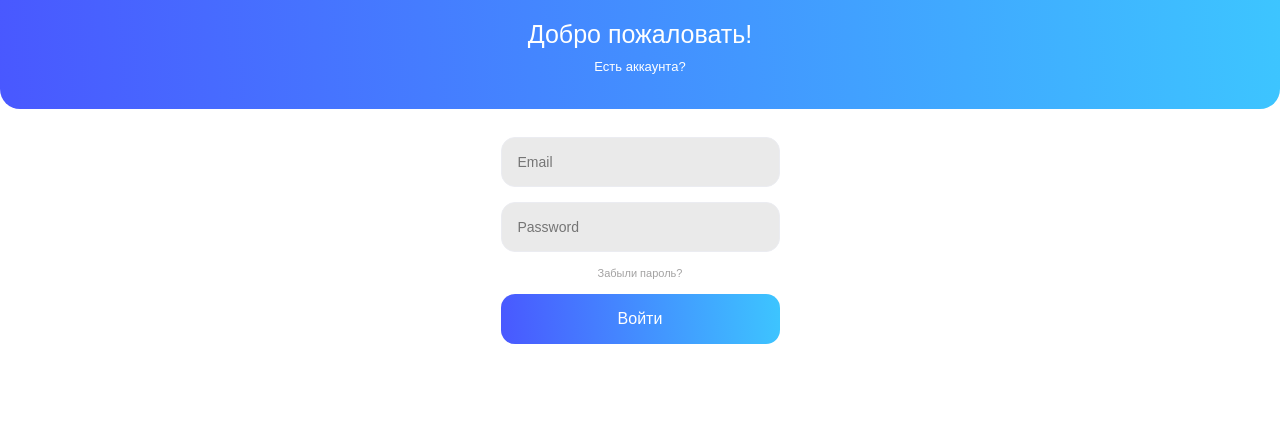
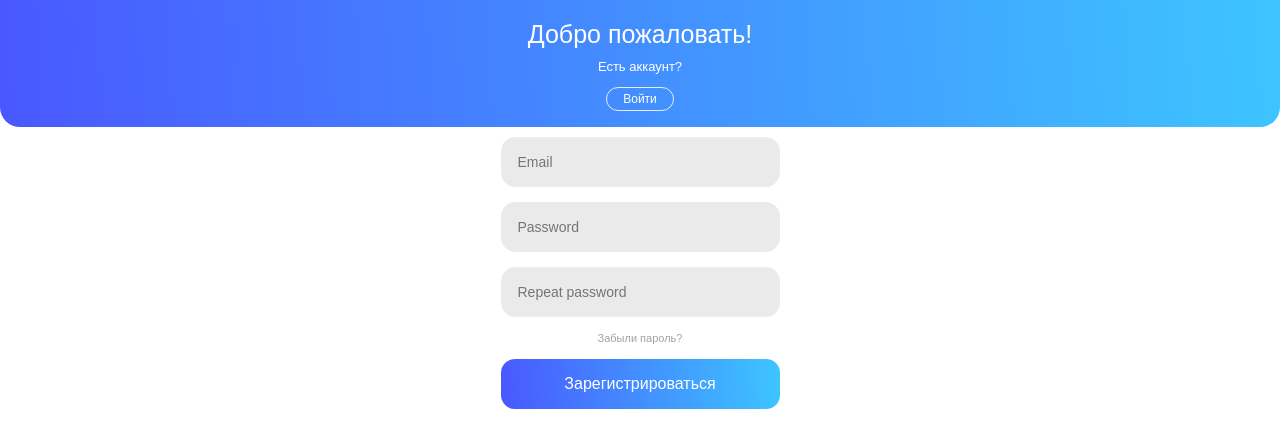
Before and after one commit to chaaarmix/treatment, a React (Create React App) app: page /register in a window 1280 px wide. Shown: the top 448 px of the page. Built offline with nearby package versions, Linux system fonts and the light colour scheme.

Commit message:
подключени бд к странице регистрации и входа

```diff
--- a/src/components/AppRouter.jsx
+++ b/src/components/AppRouter.jsx
@@ -1,18 +1,20 @@
-import React from 'react';
-import {Routes, Route, Navigate} from "react-router-dom";
-import {routes} from "../router";
+import { useContext } from "react";
+import { Routes, Route, Navigate } from "react-router-dom";
+import { UserContext } from "./UserProvider";
+import Enter from "../pages/Enter";
+import FirstAidKit from "../pages/FirstAidKit";
+import Register from "../pages/Register";
+import Error from "../pages/Error";
 
 const AppRouter = () => {
+    const { userData } = useContext(UserContext);
+
     return (
         <Routes>
-            {routes.map(route => (
-                <Route
-                    path={route.path}
-                    element={route.element}
-                    key={route.path}
-                />
-            ))}
-            <Route path="*" element={<Navigate to="/error" replace />} />
+            <Route path="/" element={!userData ? <Enter /> : <Navigate to="/firstAidKit" />} />
+            <Route path="/register" element={!userData ? <Register /> : <Navigate to="/firstAidKit" />} />
+            <Route path="/firstAidKit" element={userData ? <FirstAidKit /> : <Navigate to="/" />} />
+            <Route path="*" element={<Error />} />
         </Routes>
     );
 };
--- a/src/components/UserProvider.jsx
+++ b/src/components/UserProvider.jsx
@@ -1,24 +1,23 @@
-import React, {createContext, useEffect, useState} from 'react';
+import React, { createContext, useState, useEffect } from "react";
 
-export const UserContext = createContext();
-
-const initialUserData = {
-    firstName: '',
-    lastName: '',
-    middleName: '',
-    email: '',
-    userType: 'unauthorized',
-};
+export const UserContext = createContext(null);
 
 const UserProvider = ({ children }) => {
-    const [userData, setUserData] = useState(() => {
-        const storedData = localStorage.getItem('userData');
-        return storedData ? JSON.parse(storedData) : initialUserData;
-    });
+    const [userData, setUserData] = useState(null);
 
     useEffect(() => {
-        localStorage.setItem('userData', JSON.stringify(userData));
-    }, [userData]);
+        const token = localStorage.getItem("token");
+        if (token) {
+            fetch("http://localhost:5000/me", {
+                headers: { Authorization: `Bearer ${token}` }
+            })
+                .then(res => res.json())
+                .then(data => {
+                    if (data.id) setUserData(data);
+                })
+                .catch(() => setUserData(null));
+        }
+    }, []);
 
     return (
         <UserContext.Provider value={{ userData, setUserData }}>
--- a/src/pages/Enter.jsx
+++ b/src/pages/Enter.jsx
@@ -1,29 +1,30 @@
-import React, { useContext, useState } from 'react';
-import useFetch from "../hooks/useFetch";
-import { useNavigate } from 'react-router-dom';
+import React, { useContext, useState } from "react";
+import { useNavigate } from "react-router-dom";
 import { UserContext } from "../components/UserProvider";
-import { Link } from 'react-router-dom';
 
 const Enter = () => {
-    const [email, setEmail] = useState('');
-    const [password, setPassword] = useState('');
-    const [error, setError] = useState('');
+    const [email, setEmail] = useState("");
+    const [password, setPassword] = useState("");
+    const [error, setError] = useState("");
     const { setUserData } = useContext(UserContext);
     const navigate = useNavigate();
-    const [users, setUsers] = useState([]);
 
-    useFetch('/data/usersData.json', setUsers);
-
-    const handleLogin = (e) => {
+    const handleLogin = async (e) => {
         e.preventDefault();
 
-        const user = users.find(u => u.email === email && u.password === password);
+        const response = await fetch("http://localhost:5000/", {
+            method: "POST",
+            headers: { "Content-Type": "application/json" },
+            body: JSON.stringify({ email, password }),
+        });
 
-        if (user) {
-            setUserData(user);
-            navigate('/FirstAidKit');
+        const data = await response.json();
+
+        if (response.ok) {
+            localStorage.setItem("token", data.token);
+            navigate("/FirstAidKit");
         } else {
-            setError('Неверные данные для входа');
+            setError(data.message);
         }
     };
 
@@ -41,7 +42,7 @@ const Enter = () => {
                                 type="email"
                                 placeholder="Email"
                                 className="enter__input"
-                                    onChange={(e) => setEmail(e.target.value)}
+                                onChange={(e)  => setEmail(e.target.value)} required
                             />
                         </div>
                         <div className="enter-block__input col-container">
@@ -50,7 +51,7 @@ const Enter = () => {
                                 type="password"
                                 placeholder="Password"
                                 className="enter__input"
-                                    onChange={(e) => setPassword(e.target.value)}
+                                onChange={(e)  => setPassword(e.target.value)} required
                             />
                         </div>
                         <a href="/forgot-password" className="enter-remember">Забыли пароль?</a>
@@ -64,7 +65,9 @@ const Enter = () => {
                 </div>
             </div>
         </div>
-    );
+
+)
+    ;
 };
 
 export default Enter;
--- /dev/null
+++ b/src/pages/Error.jsx
@@ -0,0 +1,20 @@
+import React from 'react';
+
+const Error = () => {
+
+    return (
+        <div className="App enter">
+            <div className="error-block row-container">
+                <div className="img-container error-block__img">
+                    <img src="/assets/images/error.png" alt="logo"/>
+                </div>
+                <div className="error-block__text col container ">
+                    <p className="error__text__oi">ОЙ!</p>
+                    <p>Данная страница не существует</p>
+                </div>
+            </div>
+        </div>
+    );
+};
+
+export default Error;
--- a/src/pages/Register.jsx
+++ b/src/pages/Register.jsx
@@ -1,44 +1,52 @@
-import React, { useContext, useState } from 'react';
-import useFetch from "../hooks/useFetch";
-import { useNavigate } from 'react-router-dom';
+import React, { useContext, useState } from "react";
+import { useNavigate } from "react-router-dom";
 import { UserContext } from "../components/UserProvider";
 
-
 const Register = () => {
-    const [email, setEmail] = useState('');
-    const [password, setPassword] = useState('');
-    const [error, setError] = useState('');
+    const [email, setEmail] = useState("");
+    const [password, setPassword] = useState("");
+    const [confirmPassword, setConfirmPassword] = useState("");
+    const [error, setError] = useState("");
     const { setUserData } = useContext(UserContext);
     const navigate = useNavigate();
-    const [users, setUsers] = useState([]);
 
-    useFetch('/data/usersData.json', setUsers);
-
-    const handleLogin = (e) => {
+    const handleRegister = async (e) => {
         e.preventDefault();
 
-        const user = users.find(u => u.email === email && u.password === password);
+        if (password !== confirmPassword) {
+            setError("Пароли не совпадают");
+            return;
+        }
 
-        if (user) {
-            setUserData(user);
-            navigate('/FirstAidKit');
+        const response = await fetch("http://localhost:5000/register", {
+            method: "POST",
+            headers: { "Content-Type": "application/json" },
+            body: JSON.stringify({ email, password }),
+        });
+
+        const data = await response.json();
+
+        if (response.ok) {
+            setUserData(data.user);
+            navigate("/");
         } else {
-            setError('Неверные данные для входа');
+            setError(data.message);
         }
     };
+
     return (
         <div className="App">
             <div className="enter">
                 <div className="top-block">
                     <h2 className="bottom-title">Добро пожаловать!</h2>
-                    <p className="bottom-question">Есть аккаунта?</p>
-
+                    <p className="bottom-question">Есть аккаунт?</p>
+                    <a href="/" className="register-btn">Войти</a>
                 </div>
                 <div className="enter-block col-container">
                     <div className="img-container enter-block__img">
-                        <img src="/assets/images/logo.png" alt="logo"/>
+                        <img src="/assets/images/logo.png" alt="logo" />
                     </div>
-                    <form className="enter-form col-container" onSubmit={handleLogin}>
+                    <form className="enter-form col-container" onSubmit={handleRegister}>
                         <div className="enter-block__input col-container ">
                             <input
                                 id="login"
@@ -46,6 +54,7 @@ const Register = () => {
                                 placeholder="Email"
                                 className="enter__input"
                                 onChange={(e) => setEmail(e.target.value)}
+                                required
                             />
                         </div>
                         <div className="enter-block__input col-container">
@@ -55,13 +64,23 @@ const Register = () => {
                                 placeholder="Password"
                                 className="enter__input"
                                 onChange={(e) => setPassword(e.target.value)}
+                                required
                             />
                         </div>
+                        <div className="enter-block__input col-container">
+                            <input
+                                type="password"
+                                placeholder="Repeat password"
+                                className="enter__input"
+                                onChange={(e) => setConfirmPassword(e.target.value)}
+                                required
+                            />
+                            {error && <p className="error">{error}</p>}
+                        </div>
                         <a href="/forgot-password" className="enter-remember">Забыли пароль?</a>
-                        <input className="enter-btn" type="submit" value="Войти"/>
+                        <input className="enter-btn" type="submit" value="Зарегистрироваться" />
                     </form>
                 </div>
-
             </div>
         </div>
     );
--- a/src/styles/App.css
+++ b/src/styles/App.css
@@ -148,7 +148,7 @@ a {
     font-weight: 400;
     font-size: 12px;
     color: #fff;
-    padding: 10px 16px;
+    padding: 4px 16px;
 }
 .bottom-title{
     font-weight: 500;
@@ -167,3 +167,28 @@ a {
     padding: 20px;
     border-radius: 0 0 20px 20px;
 }
+.register-block {
+    padding: 40px 20px;
+    border-radius: 10px;
+    max-width: 400px;
+    margin-top:120px;
+}
+
+.error-block__img img{
+    width: 100%;
+    height: 150px;
+}
+.error-block__text {
+    font-weight: 400;
+    font-size: 13px;
+    color: #0064E6;
+}
+
+.error__text__oi{
+    font-weight: bold;
+    font-size: 60px;
+}
+
+.error-block{
+    justify-content: space-between;
+}
```
Also changed, not shown: package.json (+7 -2 lines), src/router/index.js (+7 -2 lines), public/assets/images/error.png (added), 1 other file (tests, documents, lock files or other folders). Lines whose indentation alone changed are shown as unchanged.
